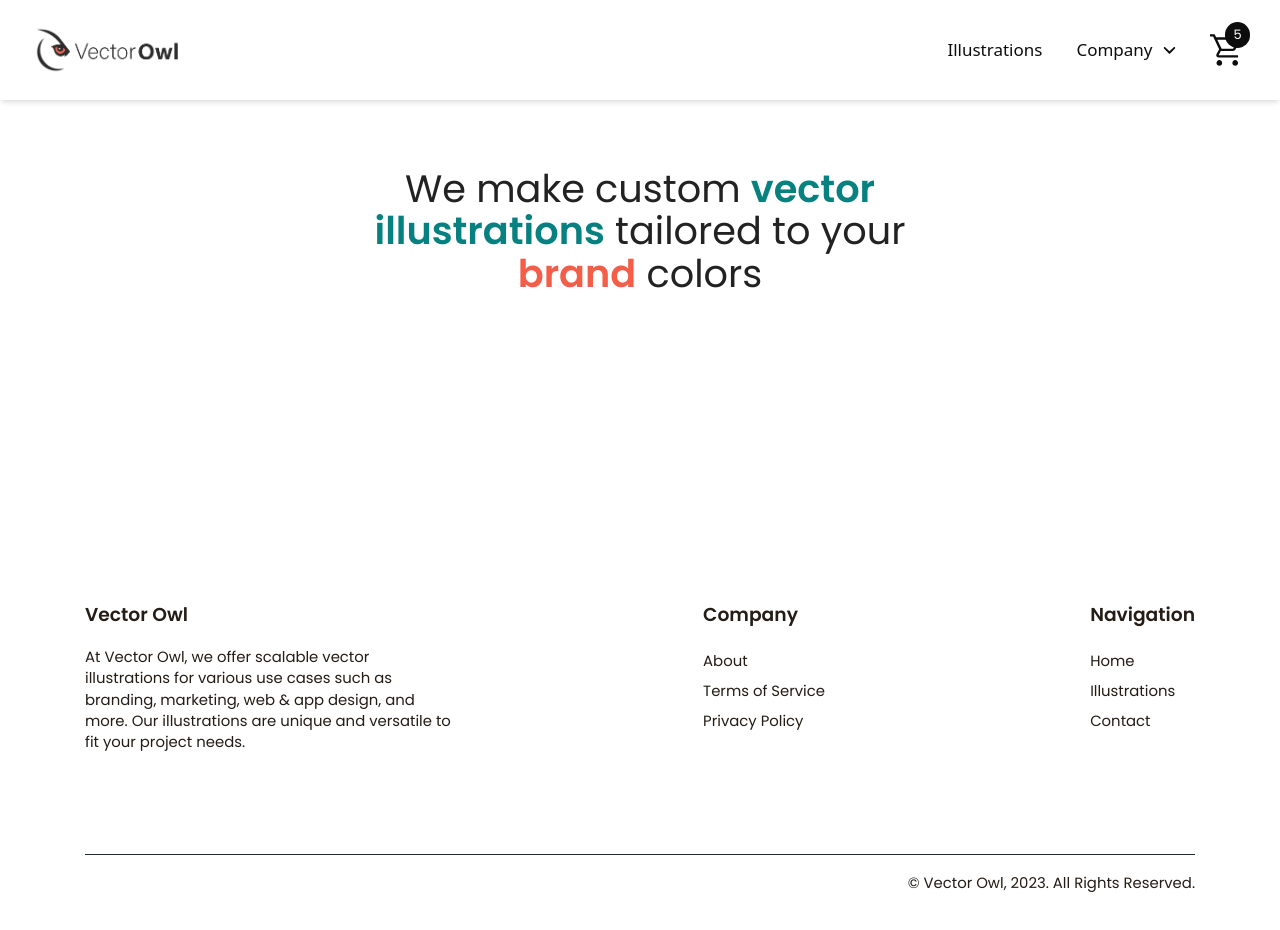
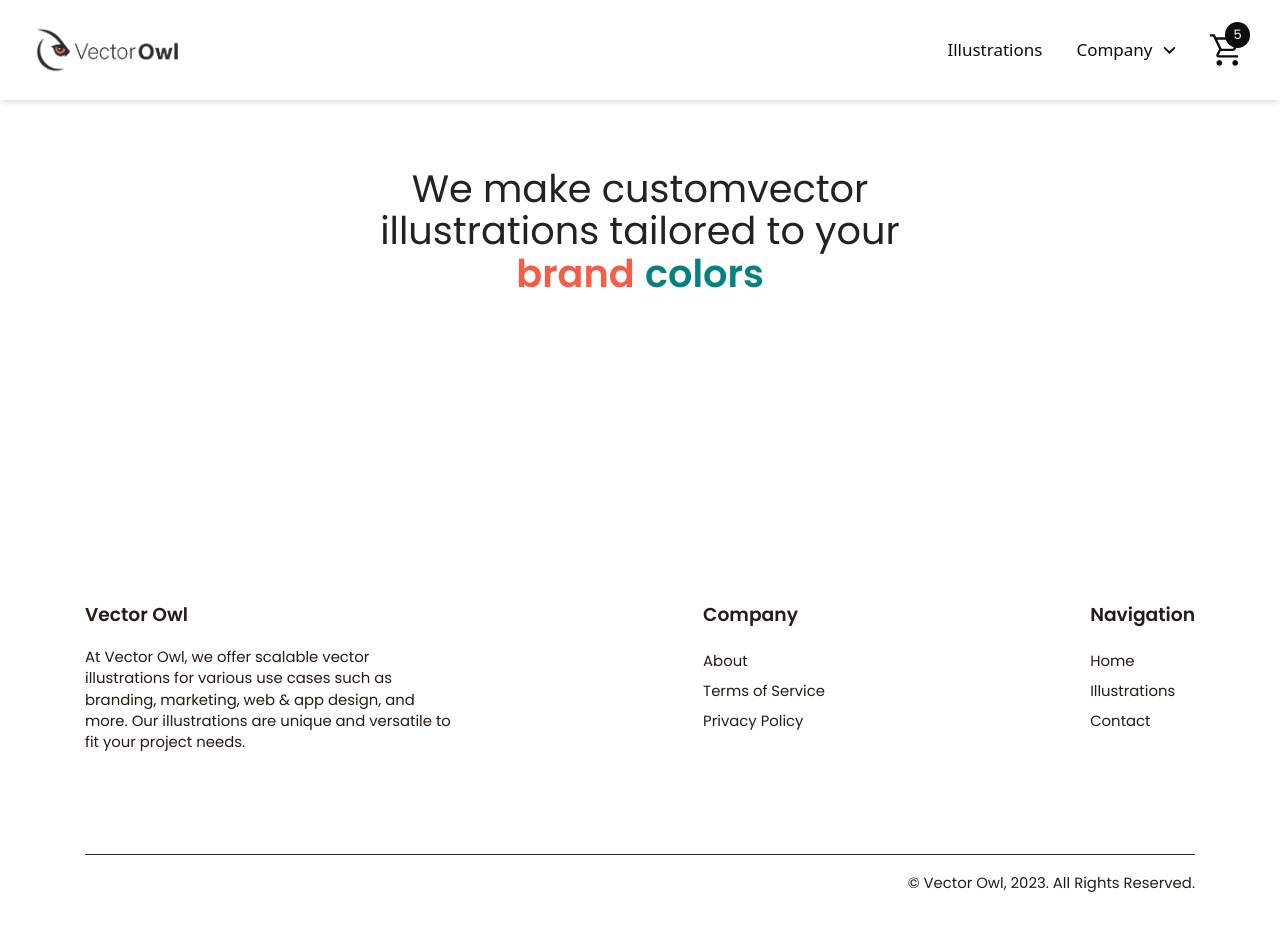
Before and after one commit to atrain42/vectorowl, a Next.js app: page /custom-vector-illustrations in a window 1280 px wide. Shown: the top 930 px of the page. Built offline with nearby package versions, Linux system fonts and the light colour scheme.

Commit message:
styling updates

```diff
--- a/src/layout/About.js
+++ b/src/layout/About.js
@@ -16,7 +16,7 @@ const data = [
     subtitle: 'Use our free images where you please',
     item1:
       'To download free images, preview the image and click the download button.',
-    item2: 'Every image is available in both black and white as well as color.',
+    item2: 'When using our illustrations, you must include an image attribute.',
   },
   {
     img: spinning,
--- a/src/layout/Charity.js
+++ b/src/layout/Charity.js
@@ -5,19 +5,19 @@ import image from '../../public/images/building-theme.webp'
 
 const Charity = () => {
   return (
-    <section className='mt-80 py-28 bg-offwhite'>
+    <section className='mt-80 py-28'>
       <span>
         <h2 className='text-4xl w-96 text-black text-center mx-auto mb-6'>
-          Why choose VectorOwl?
+          Image attributes
         </h2>
         <p className='text-center w-3/6 mx-auto text-black'>
-          In addition to supplying you with high-quality vector illustrations,
-          we also value giving back to the community.
+          We require you to add image attributions when using our illustrations.
         </p>
       </span>
       <div className='flex items-center mt-32 mv:flex-col-reverse md:flex-row'>
-        <div className='flex-1 relative flex items-centery justify-center mv:w-screen md:w-7/12'>
+        <div className='flex-1 relative flex flex-col items-center justify-center mv:w-screen md:w-7/12'>
           <Image className='h-auto w-4/6' src={image} alt='platform' />
+          <p className='mt-4 text-xs'>Image from <a className='underline' href="#">vectorowl.com</a></p>
         </div>
         <div className='px-12 flex-1 flex flex-col items-center justify-center w-screen'>
           <div className='mv:mt-16 md:mt-0 mv:w-full md:w-96'>
--- a/src/pages/custom-vector-illustrations/index.js
+++ b/src/pages/custom-vector-illustrations/index.js
@@ -4,10 +4,9 @@ export default function index() {
   return (
     <div className='flex flex-col justify-center items-center mv:px-8 md:px-0 mb-12 mt-16'>
       <h1 className='text-center text-4xl w-6/12'>
-        We make custom{' '}
-        <span class='text-theme font-semibold'>vector illustrations</span>{' '}
-        tailored to your <span class='text-secondary font-semibold'>brand</span>{' '}
-        colors
+        We make customvector illustrations tailored to your{' '}
+        <span class='text-secondary font-semibold'>brand</span>{' '}
+        <span class='text-theme font-semibold'>colors</span>
       </h1>
       {/* <p className='mt-5 text-center mv:w-full md:w-400'>{description}</p> */}
     </div>
```
